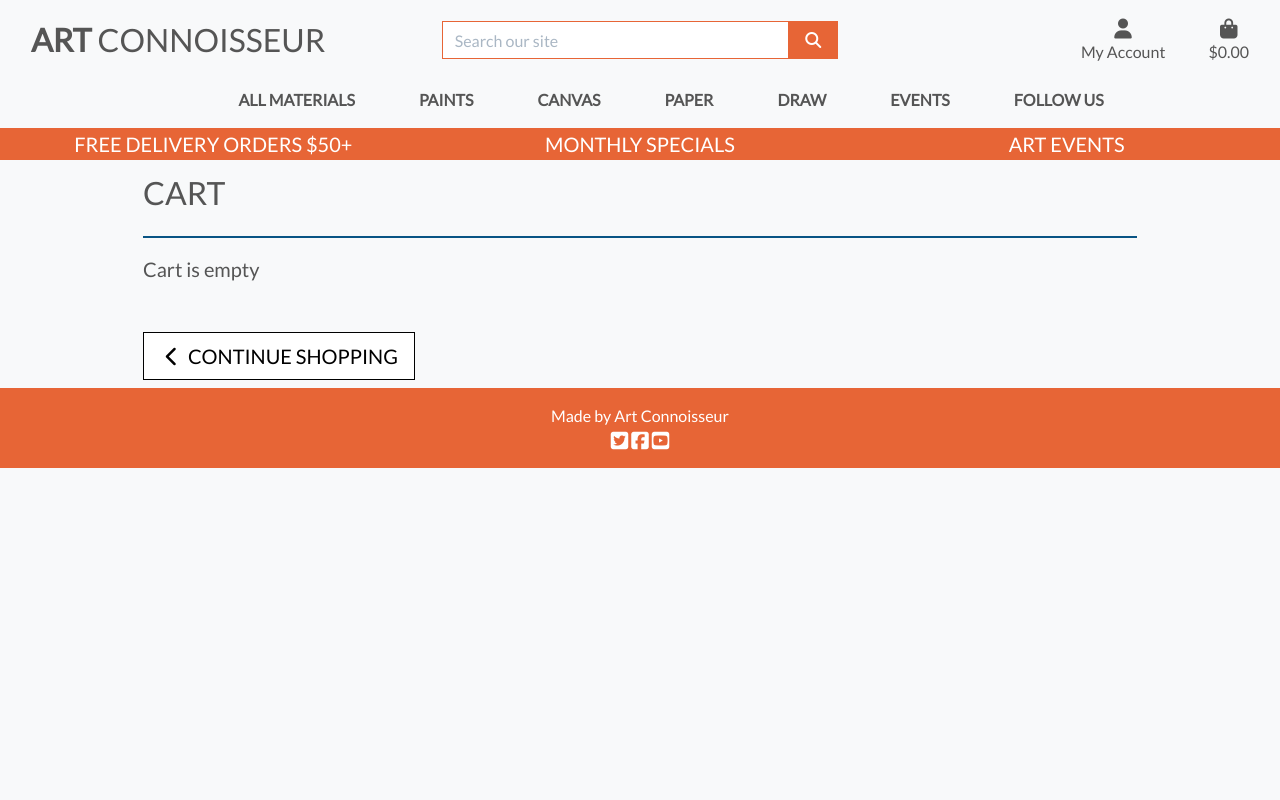
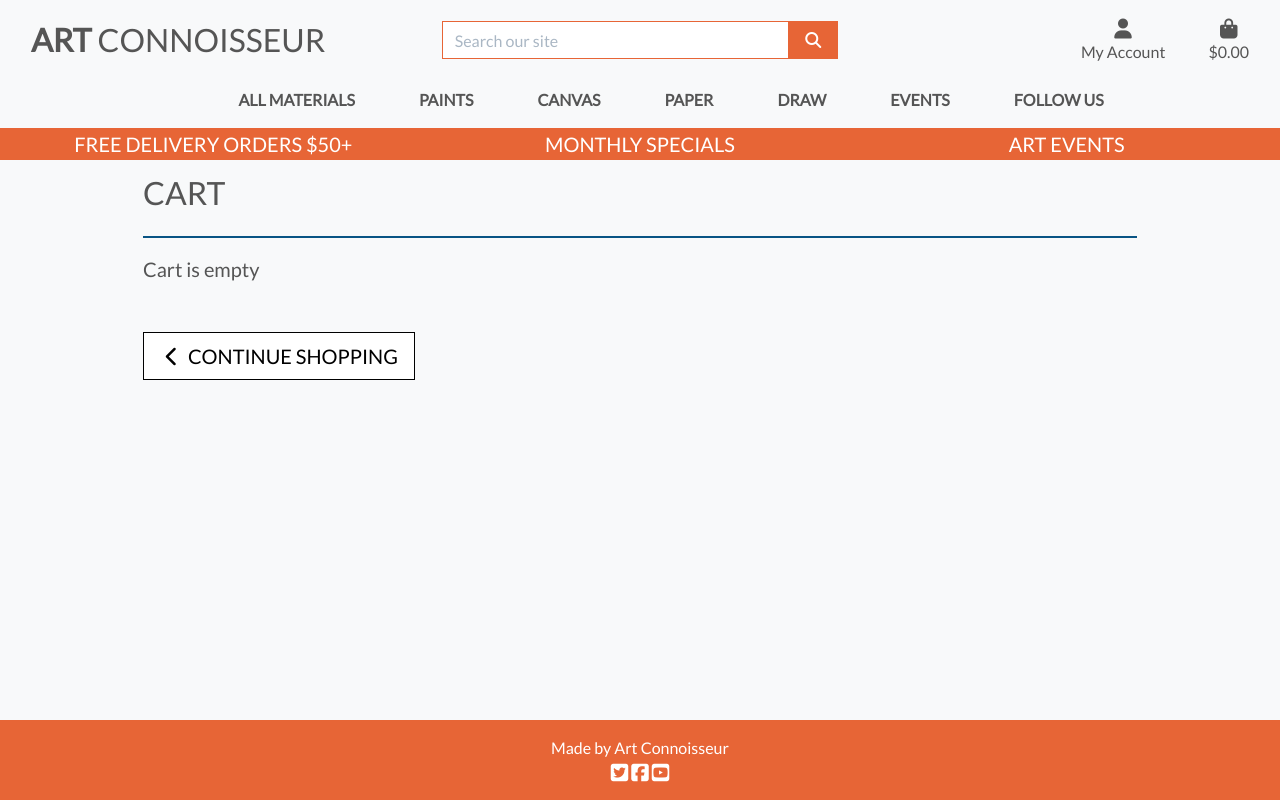
Before and after one commit to sven-cork/art-connoisseur, a Django app: page /bag/ in a window 1280 px wide. Run offline with Django 3.2, Linux system fonts and the light colour scheme; some libraries are stand-ins or nearby versions; some web fonts are replaced.

Commit message:
Final commit

```diff
--- a/art_connoisseur/settings.py
+++ b/art_connoisseur/settings.py
@@ -11,7 +11,7 @@ SECRET_KEY = os.environ.get('SECRET_KEY')
 # Build paths inside the project like this: BASE_DIR / 'subdir'.
 BASE_DIR = Path(__file__).resolve().parent.parent
 
-DEBUG = True
+DEBUG = False
 
 ALLOWED_HOSTS = ['art-connoisseur.herokuapp.com', 'art-connoisseur-a8261f99bee6.herokuapp.com', '8000-svencork-artconnoisseur-ubxpcz6nova.ws-eu105.gitpod.io', '8000-svencork-artconnoisseur-ubxpcz6nova.ws-eu104.gitpod.io', 'localhost']
 
--- a/bag/templates/bag/bag.html
+++ b/bag/templates/bag/bag.html
@@ -137,6 +137,18 @@
             </div>
         </div>
     </div>
+    <style>
+        body {
+            min-height: 100vh;
+            display: flex;
+            flex-direction: column;
+        }
+
+        .sign-out-container {
+            flex: 1;
+        }
+    </style>
+
 {% endblock %}
 
 {% block postloadjs %}
```
